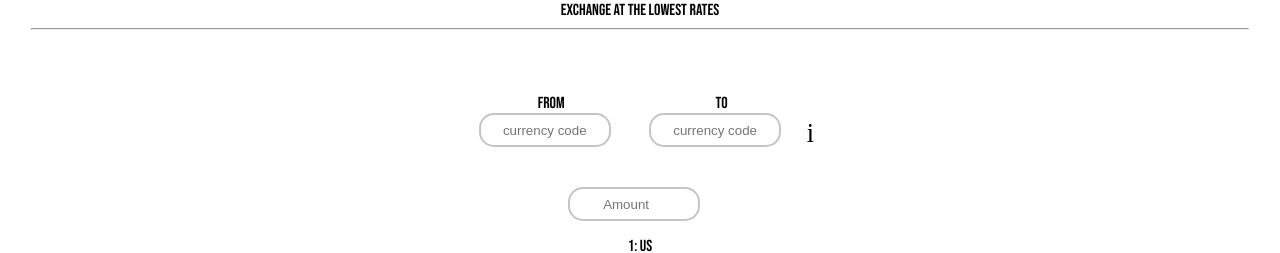
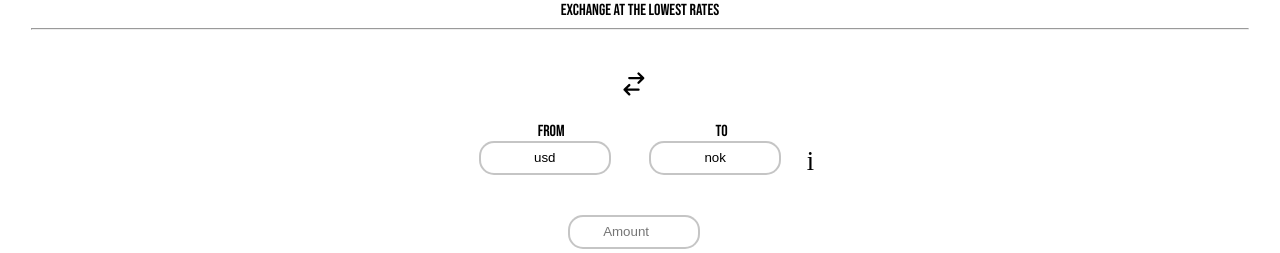
Before and after one commit to NilsFaelt/Furrency, a React (Vite) app: page / in a window 1280 px wide. Shown: the part 168-421 px from the top of the page. Built offline with nearby package versions, Linux system fonts and the light colour scheme; no server answers.

Commit message:
added swicth rates

```diff
--- a/src/components/exchange/Exchange.tsx
+++ b/src/components/exchange/Exchange.tsx
@@ -2,6 +2,7 @@ import { Button } from "@mui/material";
 import axios from "axios";
 import { useEffect, useState } from "react";
 import Styles from "./exchange.module.css";
+import { SwitchHorizontalIcon } from "@heroicons/react/outline";
 
 interface ExchangedRate {
   rate: number;
@@ -11,12 +12,18 @@ const Exchange = () => {
   const [exchangedRate, setExchangedRate] = useState<ExchangedRate | null>(
     null
   );
-  const [fromRate, setFromRate] = useState("us");
+  const [fromRate, setFromRate] = useState("usd");
   const [toRate, setToRate] = useState("nok");
   const [amount, setAmount] = useState<any>(1);
   const [toogleInfo, setToogleInfo] = useState<boolean>(false);
   console.log(exchangedRate);
 
+  const switchRates = () => {
+    const fromHolder = fromRate;
+    const toHolder = toRate;
+    setToRate(fromHolder);
+    setFromRate(toHolder);
+  };
   const fetchAllRAtes = async () => {
     try {
       const response = await axios.get(
@@ -34,10 +41,12 @@ const Exchange = () => {
 
   return (
     <div className={Styles.outerDiv}>
+      <SwitchHorizontalIcon onClick={switchRates} className={Styles.switch} />
       <form className={Styles.container}>
         <div className={Styles.searchDiv}>
           <label htmlFor=''>From</label>
           <input
+            value={fromRate}
             onChange={(e) => setFromRate(e.target.value)}
             className={Styles.input}
             type='text'
@@ -48,6 +57,7 @@ const Exchange = () => {
         <div className={Styles.searchDiv}>
           <label htmlFor=''>To</label>
           <input
+            value={toRate}
             onChange={(e) => setToRate(e.target.value)}
             className={Styles.input}
             type='text'
--- a/src/components/exchange/exchange.module.css
+++ b/src/components/exchange/exchange.module.css
@@ -5,7 +5,7 @@
     gap: 3vh;
 }
 .container{
-    margin-top: 8vh;
+    margin-top: 0vh;
     display: flex;
     justify-content: center;
     gap: 0vw;
@@ -61,3 +61,9 @@
     font-family: sans-serif;
     background-color: white;
 }
+.switch{
+    margin-top: 5vh;
+    margin-right: 1vw;
+    width:calc( 15px + 1vw);
+    cursor: pointer;
+}
```
